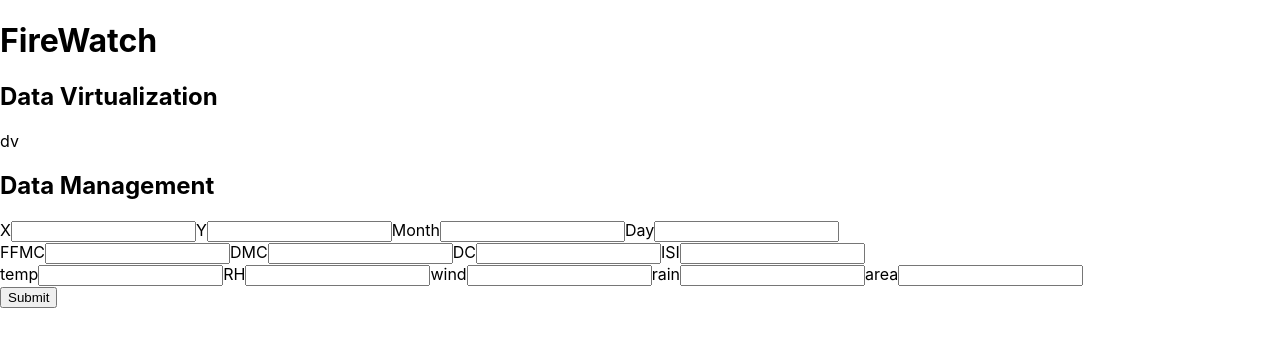
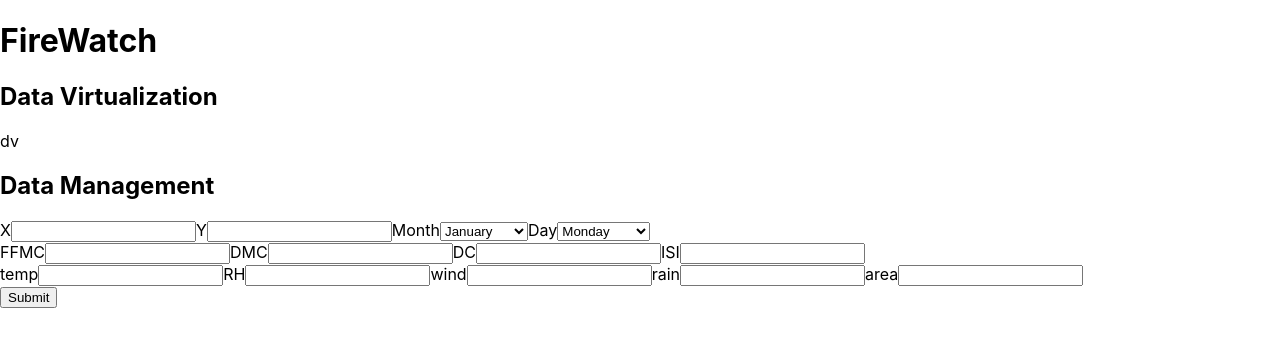
Before and after one commit to Yan-MX/Firewatch, a React (Create React App) app: page / in a window 1280 px wide. Shown: the top 346 px of the page. Built offline with nearby package versions, Linux system fonts and the light colour scheme.

Commit message:
update on data management (add new data)

```diff
--- a/src/App.tsx
+++ b/src/App.tsx
@@ -31,7 +31,7 @@ function App() {
       <h2>Data Virtualization</h2>
       <DataVirtual />
       <h2>Data Management</h2>
-      <DataManage setData={setData} />
+      <DataManage />
     </div>
   );
 }
--- a/src/components/DataManage.tsx
+++ b/src/components/DataManage.tsx
@@ -1,38 +1,163 @@
-import React from "react";
-import DataObject from "../App";
-//setData type?
-function DataManage({ setData }: { setData: any }) {
+import React, { useState } from "react";
+import { DataObject } from "../App";
+
+//setData type?{ setData }: { setData: DataObject }
+function DataManage() {
+  let empty: DataObject = {
+    X: NaN,
+    Y: NaN,
+    month: "jan",
+    day: "mon",
+    FFMC: NaN,
+    DMC: NaN,
+    DC: NaN,
+    ISI: NaN,
+    temp: NaN,
+    RH: NaN,
+    wind: NaN,
+    rain: NaN,
+    area: NaN,
+  };
+  const [form, setForm] = useState<DataObject>(empty);
+  const submit = () => {};
+  const handleChange = (e: React.SyntheticEvent<EventTarget>): void => {
+    e.preventDefault();
+    const value = (e.target as HTMLInputElement).value;
+    setForm({
+      ...form,
+      [(e.target as HTMLInputElement).name]: value,
+    });
+  };
   return (
     <div>
-      <form>
+      <form onSubmit={submit}>
         <label>X</label>
-        <input type="number" />
+        <input
+          type="number"
+          name="X"
+          value={form.X}
+          onChange={handleChange}
+          required
+        />
         <label>Y</label>
-        <input type="number" />
+        <input
+          type="number"
+          name="Y"
+          value={form.Y}
+          onChange={handleChange}
+          required
+        />
         <label>Month</label>
-        <input type="text" />
+        <select
+          name="month"
+          id="day"
+          value={form.month}
+          onChange={handleChange}
+          required
+        >
+          <option value="jan">January</option>
+          <option value="feb">February</option>
+          <option value="mar">March</option>
+          <option value="apr">April</option>
+          <option value="may">May</option>
+          <option value="jun">June</option>
+          <option value="jul">July</option>
+          <option value="aug">August</option>
+          <option value="sep">September</option>
+          <option value="oct">October</option>
+          <option value="nov">November</option>
+          <option value="dec">December</option>
+        </select>
         <label>Day</label>
-        <input type="text" />
+        <select
+          name="day"
+          id="day"
+          value={form.day}
+          onChange={handleChange}
+          required
+        >
+          <option value="mon">Monday</option>
+          <option value="tue">Tueday</option>
+          <option value="wed">Wednesday</option>
+          <option value="thu">Thurday</option>
+          <option value="fri">Friday</option>
+          <option value="sat">Saturday</option>
+          <option value="sun">Sunday</option>
+        </select>
         <br />
         <label>FFMC</label>
-        <input type="number" />
+        <input
+          type="number"
+          name="FFMC"
+          value={form.FFMC}
+          onChange={handleChange}
+          required
+        />
         <label>DMC</label>
-        <input type="number" />
+        <input
+          type="number"
+          name="DMC"
+          value={form.DMC}
+          onChange={handleChange}
+          required
+        />
         <label>DC</label>
-        <input type="number" />
+        <input
+          type="number"
+          name="DC"
+          value={form.DC}
+          onChange={handleChange}
+          required
+        />
         <label>ISI</label>
-        <input type="number" />
+        <input
+          type="number"
+          name="ISI"
+          value={form.ISI}
+          onChange={handleChange}
+          required
+        />
         <br />
         <label>temp</label>
-        <input type="number" />
+        <input
+          type="number"
+          name="temp"
+          value={form.temp}
+          onChange={handleChange}
+          required
+        />
         <label>RH</label>
-        <input type="number" />
+        <input
+          type="number"
+          name="RH"
+          value={form.RH}
+          onChange={handleChange}
+          required
+        />
         <label>wind</label>
-        <input type="number" />
+        <input
+          type="number"
+          name="wind"
+          value={form.wind}
+          onChange={handleChange}
+          required
+        />
         <label>rain</label>
-        <input type="number" />
+        <input
+          type="number"
+          name="rain"
+          value={form.rain}
+          onChange={handleChange}
+          required
+        />
         <label>area</label>
-        <input type="number" />
+        <input
+          type="number"
+          name="area"
+          value={form.area}
+          onChange={handleChange}
+          required
+        />
         <br />
         <input type="submit" value="Submit" />
       </form>
```
